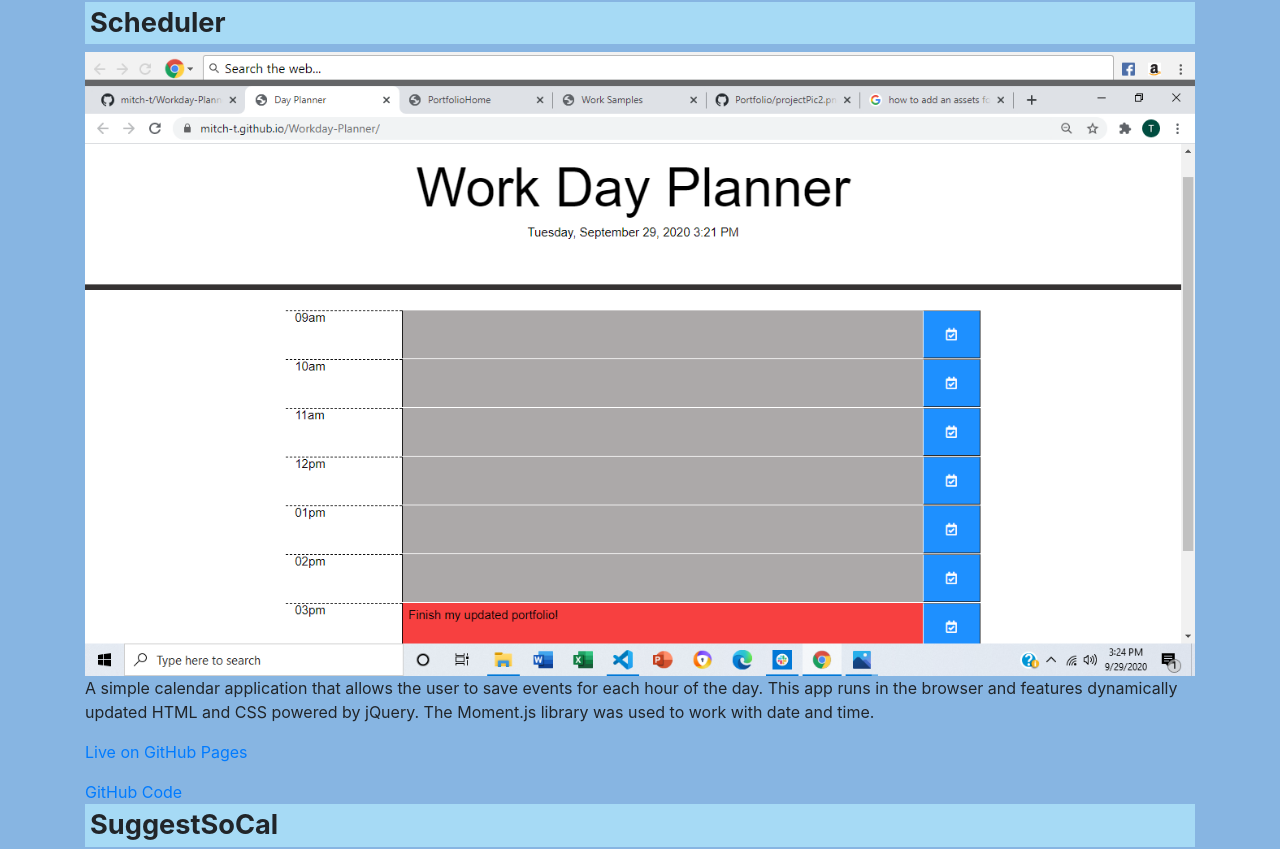
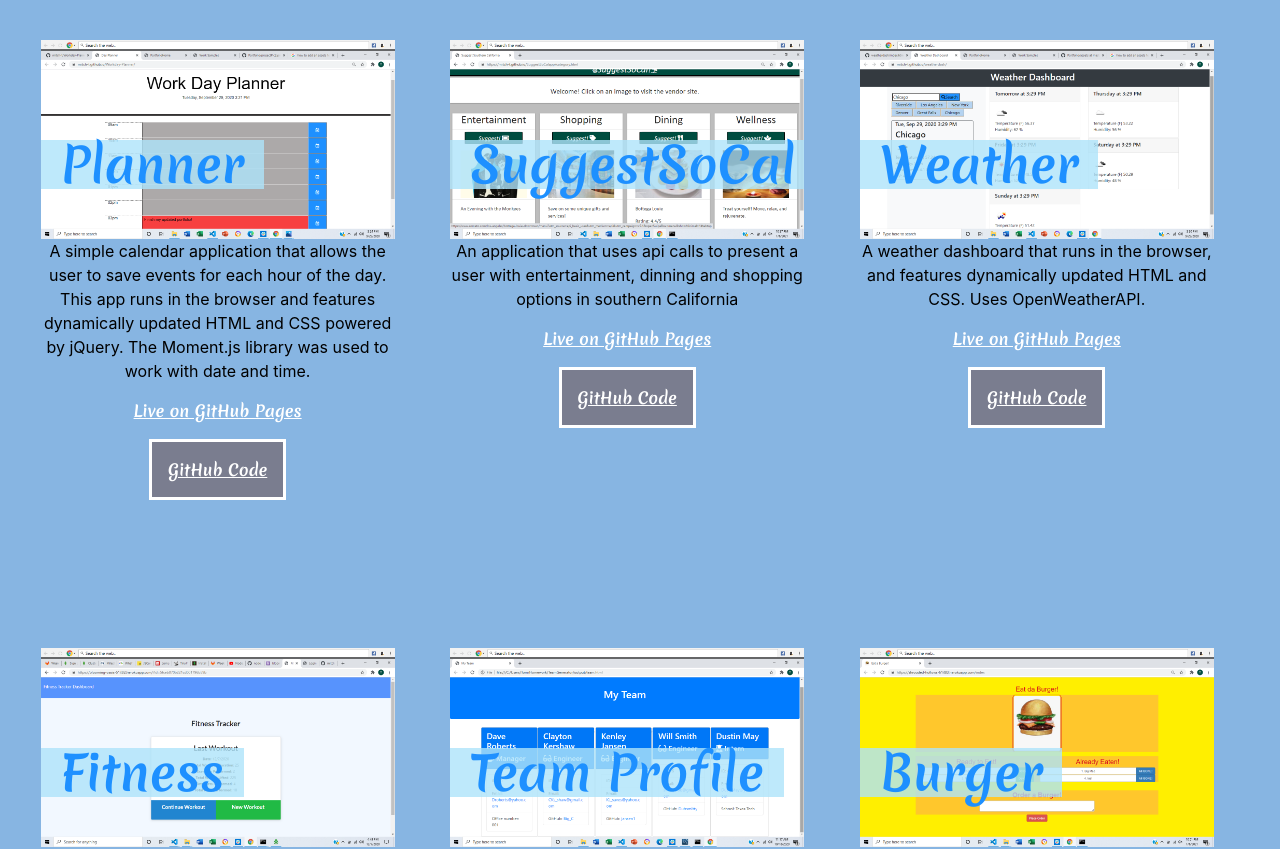
Before and after one commit to mitch-t/Portfolio21, a React (Create React App) app: page / in a window 1280 px wide. Shown: the part 616-1465 px from the top of the page. Built offline with nearby package versions, Linux system fonts and the light colour scheme.

Commit message:
added styling to projects

```diff
--- a/src/components/Projects.js
+++ b/src/components/Projects.js
@@ -1,7 +1,7 @@
 import React from "react";
-//import "../styles/project.css";
+import "../styles/project.css";
 import schdlr from "../assets/weekdayPlanner.png";
-import burger from "../assets/EatABurger.png";
+import burger from "../assets/Eat A Burger.png";
 import weather from "../assets/weatherDash.png";
 import fitness from "../assets/Fitapp.png";
 import team from "../assets/teamprofile.png";
@@ -9,7 +9,7 @@ import suggestsocal from "../assets/SugSoCal.png";
 
 let projects = [
     {
-        title:"Scheduler",
+        title:"Planner",
         subtitle:"Schedule Your Day!",
         image:schdlr,
         site:"https://mitch-t.github.io/Workday-Planner/",
@@ -46,10 +46,10 @@ let projects = [
         live:"Live on Heroku",
         github:"https://github.com/mitch-t/StayFit.git",
         code:"GitHub Code",
-        description: "A full-stack workout tracking application using Mongo database with Mongoose schema and Express routes. Allows a user to create, view, and track daily workouts. A user can log multiple exercises in a workout on a given day; with the ability to track the name, type, weight, sets, reps, and duration of exercise, with a cardio exercise the user can track distance traveled."
+        description: "A full-stack workout tracking application using Mongo database with Express routes. Allows a user to create, view, and track daily workouts. A user can log multiple exercises on a given day, tracking the name, type, weight, sets, reps, and duration of exercise, with a cardio exercise the user can track distance traveled."
     },
     {
-        title:"Team Profiles",
+        title:"Team Profile",
         image:team,
         github:"https://github.com/mitch-t/TeamGenerator.git",
         code:"GitHub Code",
@@ -76,7 +76,6 @@ function Project() {
                     <h2 className ="imgBoxText"> { project.title }</h2>
                     <img className="img-fluid" src={ project.image } alt="projects"></img>
                     </div>
-                    <div className="colorElement"></div>
                 <div className="imgBoxCont">
                     <div className="subtext">
                         <p> { project.description } </p>
--- /dev/null
+++ b/src/styles/project.css
@@ -0,0 +1,130 @@
+.container {
+    margin-left: 2%;
+    margin-top: 5%;
+    margin-bottom: 5%;
+    width: 30%;
+    display: inline-grid;
+}
+
+.imgBox {
+    position: relative;
+    overflow: hidden;
+}
+
+.imgCont {
+    position: relative;
+}
+
+.img-fluid{
+    max-width: 100%;
+    max-height: 100%;
+}
+
+.row {
+	margin-bottom: 10%;
+}
+
+.imgBoxCont {
+	transition: all ease .5s .25s;
+    top: 0px;
+    right: 0px;
+    text-align: left;
+}
+
+.imgBoxText {
+	transition: all ease .5s .25s;
+	position: absolute;
+    top: 50%;
+    left: 0px;
+    padding: 0px 20px;
+}
+
+.imgBox h2 {
+	text-align: center;
+	font-family: 'Merienda';
+	font-size: 48px;
+    line-height: 49px;
+	margin: 0 0 0.3em;
+	color: dodgerblue;
+}
+
+h2 {
+	display: block;
+    font-size: 1.5em;
+    margin-block-start: 0.8em;
+    margin-block-end: 0.8em;
+    margin-inline-start: 0px;
+    margin-inline-end: 0px;
+	font-weight: bold;
+}
+
+.subtext {
+	color:black;
+	text-align: center;
+}
+
+.imgBox:hover .subtext {
+    color:black;
+    font-weight: bolder;
+    background-color: dodgerblue;
+}
+
+.imgBox:hover .imgBoxText {
+    padding-left: 12%;
+}
+
+.imgBox:hover p {
+    margin: 0% 12% 0% 12%;
+}
+
+.button {
+	border-style: solid;
+    cursor: pointer;
+    font-family: 'Merienda';
+    font-weight: normal;
+    line-height: normal;
+    margin: 0 0 1.25rem;
+    position: relative;
+    text-decoration: underline;
+    text-align: center;
+    -webkit-appearance: none;
+    border-radius: 0;
+    display: inline-block;
+    padding: 1rem;
+    font-size: 1rem;
+    background-color: rgb(122, 125, 143);
+    border:10%;
+    color: #fff;
+    background-color: 300ms ease-out;
+}
+
+.site {
+    padding: 1rem;
+    color: white;
+    font-family: 'Merienda', cursive;
+    text-decoration: underline;
+}
+
+@media (max-width: 992px) {
+    .imgBoxCont, .subtext {
+        max-width: 1140px;
+    }
+}
+
+@media (max-width: 992px) {
+    .imgBoxText {
+        display: none;
+    }
+}
+
+@media screen and (max-width: 992px) {
+    .container {
+      width: 50%;
+    }
+}
+
+@media screen and (max-width: 600px) {
+    .container {
+      width: 100%;
+    }
+}
```
Also changed, not shown: src/assets/Eat A Burger.png (renamed from src/assets/EatABurger.png), 1 other file (tests, documents, lock files or other folders).
